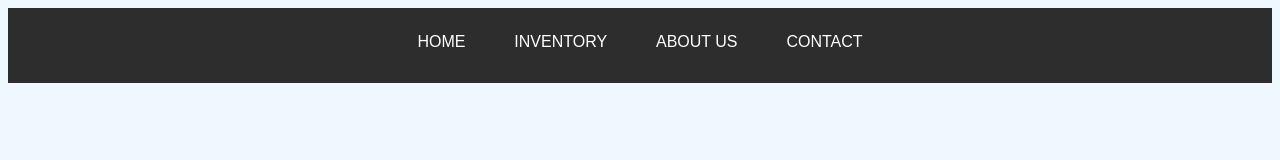
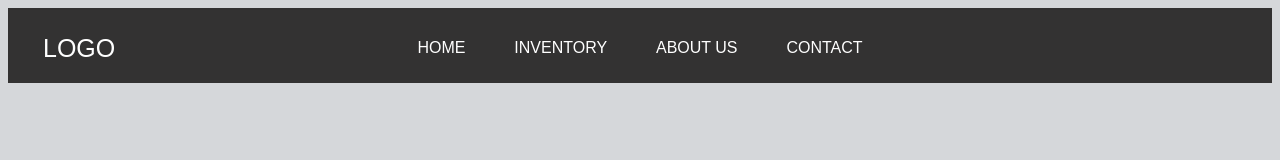
Before and after one commit to ggfalloon/navigation-menu, a plain HTML site: page index.html in a window 1280 px wide. Drawn offline with nearby package versions, Linux system fonts and the light colour scheme.

Commit message:
added logo

```diff
--- a/index.html
+++ b/index.html
@@ -11,7 +11,9 @@
 
 <body>
     <nav>
-        <div class="dropdown">
+
+        <div class="wrapper">
+            <div class="logo">LOGO</div>
             <a href="/" class="home">HOME</a>&nbsp;
             <a href="/inventory" class="droplink">INVENTORY</a>&nbsp;
             <div class="drop-content">
@@ -28,7 +30,7 @@
 
 
     </nav>
-
+    <script src="https://code.jquery.com/jquery-3.2.1.js"></script>
     <script src="script.js"></script>
 </body>
 
--- a/styles.css
+++ b/styles.css
@@ -1,15 +1,16 @@
 body {
-    background-color: aliceblue;
+    background-color: rgb(213, 215, 218);
     font-family: Arial, Helvetica, sans-serif;
     font-size: 16px;
 }
 
 nav {
-    background-color: #2d2d2d;
+    background-color: #333232;
     color: #ffffff;
     height: 50px;
     padding-top: 25px;
     text-align: center;
+    line-height: 30px;
 }
 
 a {
@@ -17,8 +18,14 @@ a {
     position: relative;
 }
 
+.logo {
+    position: absolute;
+    padding-left: 35px;
+    font-size: 25px;
+}
+
 a:hover {
-    border: 1px solid rgb(111, 51, 207);
+    border: 1px solid rgb(204, 53, 33);
     border-radius: .2em;
     padding: 10px;
 }
@@ -38,7 +45,7 @@ a:hover {
     text-decoration: none;
 }
 
-.dropdown {
+.wrapper {
     position:relative;
 }
 
```
